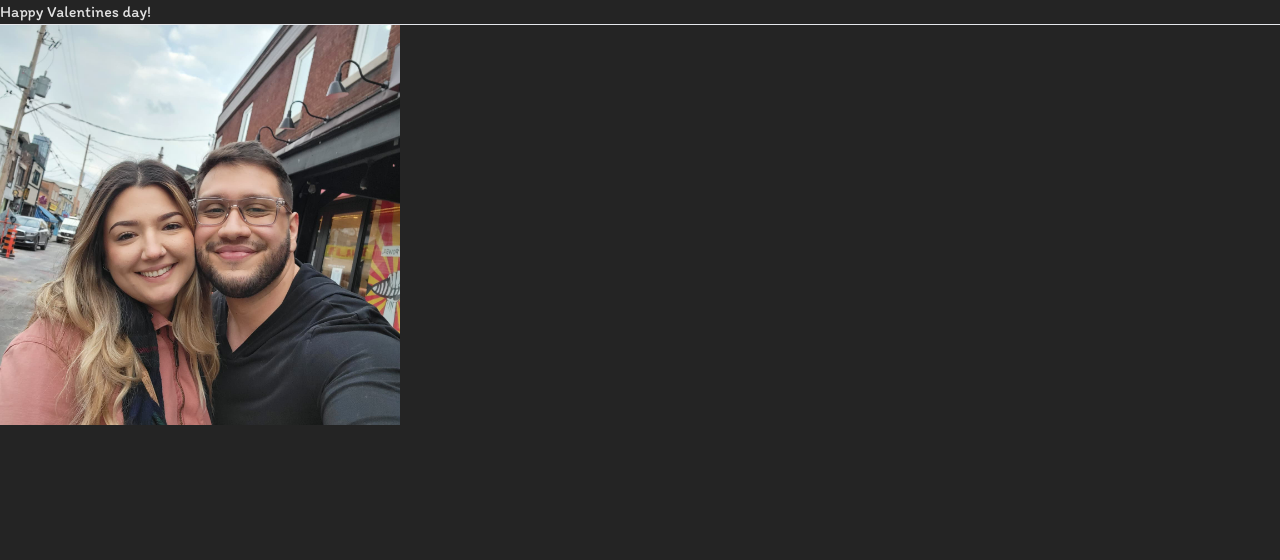
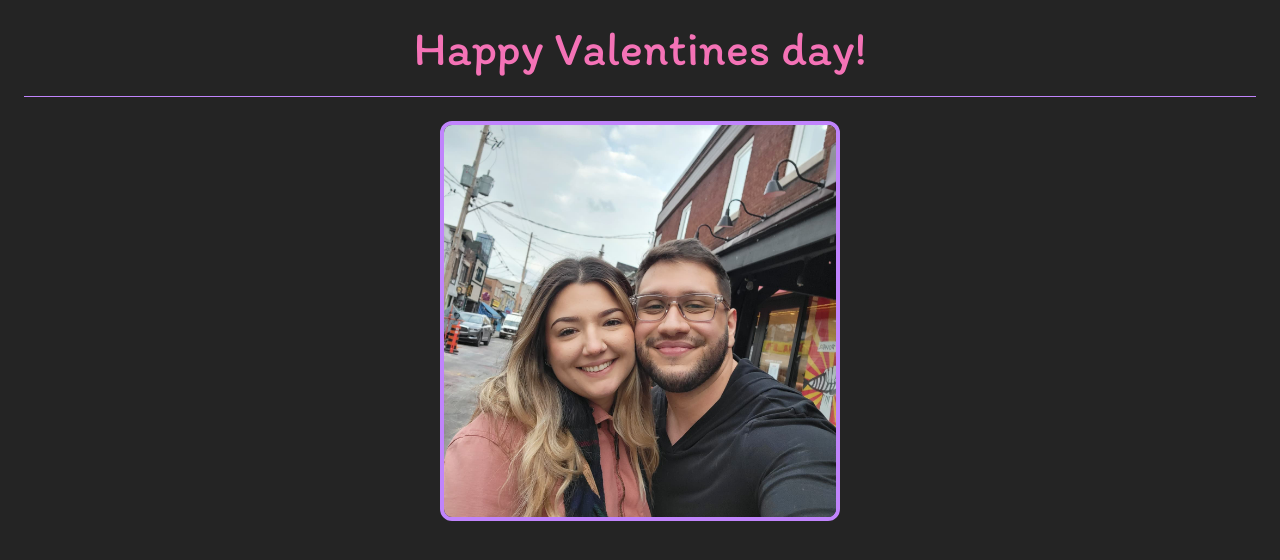
Before and after one commit to MichaelM3/Valentines-Gift, a React (Vite) app: page / in a window 1280 px wide. Shown: the top 560 px of the page. Built offline with nearby package versions, Linux system fonts and the light colour scheme.

Commit message:
added time counter

```diff
--- a/src/App.jsx
+++ b/src/App.jsx
@@ -4,9 +4,9 @@ import ValentineCard from './components/ValentineCard'
 const App = () => {
 
     return (
-        <main>
+        <main className="flex flex-col items-center p-6 space-y-6">
             <Header />
-            <hr />
+            <hr className="border-1 w-full border-purple-400" />
             <ValentineCard />
         </main>
     )
--- /dev/null
+++ b/src/components/DateCounter.jsx
@@ -0,0 +1,21 @@
+import React, { useEffect, useState } from 'react'
+
+const DateCounter = () => {
+    const [date, setDate] = useState({
+        year: new Date().getFullYear(),
+        month: new Date().getMonth(),
+        day: new Date().getDate(),
+    })
+
+    useEffect(() => {
+
+    }, [])
+
+    return (
+        <div>
+
+        </div>
+    )
+}
+
+export default DateCounter
--- a/src/components/Header.jsx
+++ b/src/components/Header.jsx
@@ -3,7 +3,7 @@ import React from 'react'
 const Header = () => {
     return (
         <header>
-            <h1>Happy Valentines day!</h1>
+            <h1 className="text-pink-400 text-5xl font-extrabold">Happy Valentines day!</h1>
         </header>
     )
 }
--- a/src/components/ValentineCard.jsx
+++ b/src/components/ValentineCard.jsx
@@ -5,7 +5,11 @@ const ValentineCard = () => {
     return (
         <div>
             <div className="flex justify-center h-[400px] w-[400px]">
-                <img className="object-cover" src={img} alt="Couple Picture" />
+                <img
+                    className="object-cover rounded-xl border-4 border-purple-400"
+                    src={img}
+                    alt="Couple Picture"
+                />
             </div>
         </div>
     )
```
